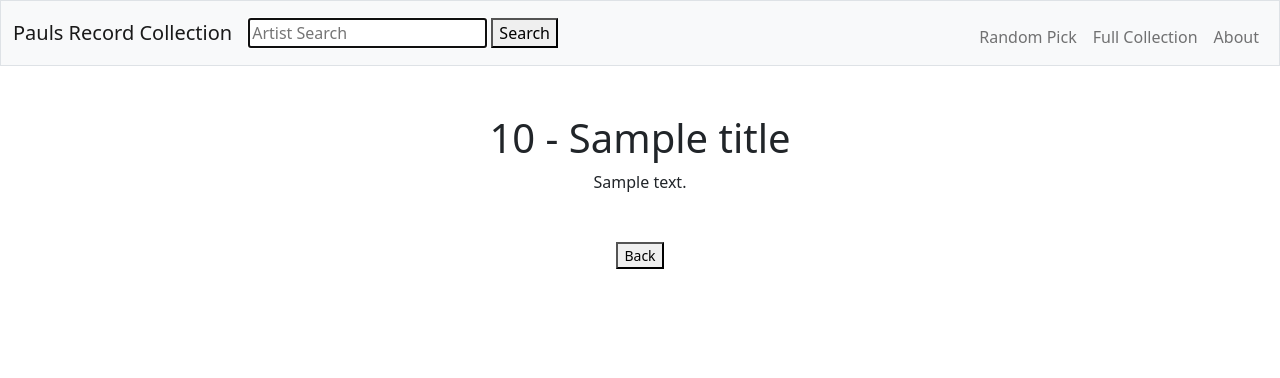
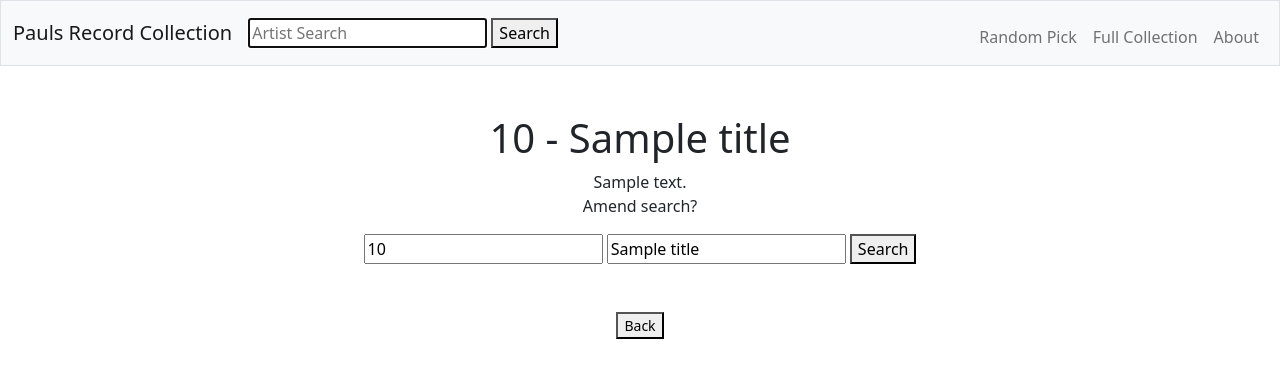
Before and after one commit to Cundell66/discogs_mongo, a Flask app: template templates/lyrics.html in a window 1280 px wide. Shown: the top 378 px of the page. Run offline with Flask 3, Linux system fonts and the light colour scheme; the template is opened without the code that fills it: most values are stand-ins (such as "Sample title", 1, 10 or a date in 2020).

Commit message:
Added lyric search editor

```diff
--- a/templates/lyrics.html
+++ b/templates/lyrics.html
@@ -6,4 +6,10 @@
 {% block main %}
     <h1> {{ artist }} - {{ title }}</h1>
         {{content | safe}}
+    <p> Amend search? </p>
+    <form action="/lyrics" method="post">
+        <input autocomplete="off" autofocus value="{{ artist }}" type="text" name="artist">
+        <input autocomplete="off" value="{{ title }}" type="text" name="title">
+        <button type="submit">Search</button>
+    </form>
 {% endblock %}
```
